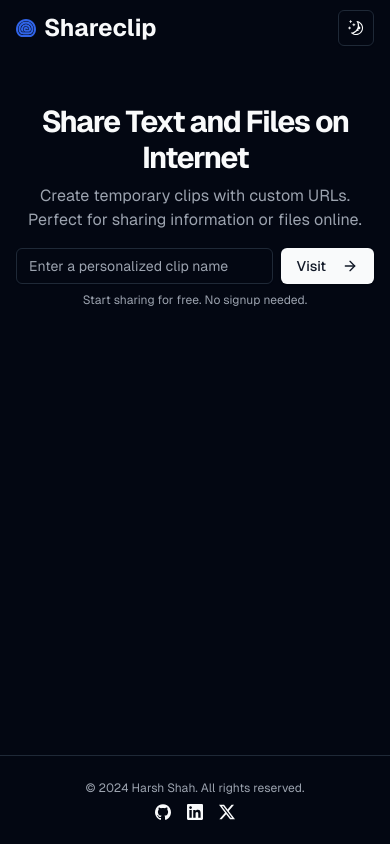
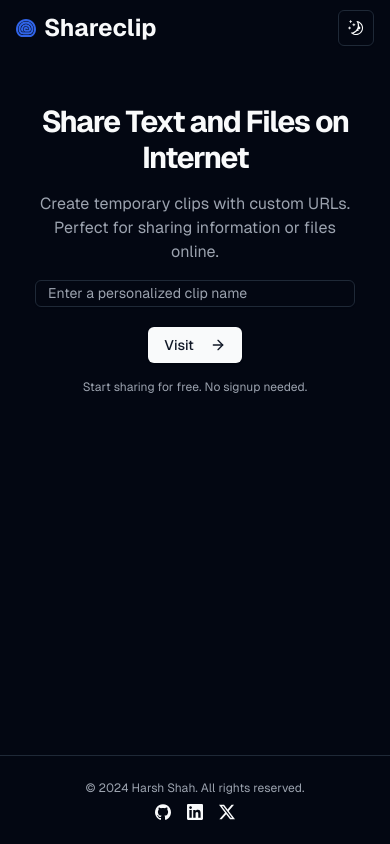
Before and after one commit to shaharsh624/shareclip-v2, a Next.js app: page / in a window 390 px wide. Built offline with nearby package versions, Linux system fonts and the light colour scheme; what node-cron would draw is missing.

Commit message:
Made Home Page Responsive

```diff
--- a/app/page.tsx
+++ b/app/page.tsx
@@ -23,38 +23,41 @@
             <Navbar />
             <main className="flex-1">
                 <section className="w-full py-12 md:py-24 lg:py-32 xl:py-48">
-                    <div className="container px-4 md:px-6">
+                    <div className="container mx-auto px-4 md:px-6">
                         <div className="flex flex-col items-center space-y-4 text-center">
-                            <div className="space-y-2">
-                                <h1 className="text-3xl font-bold tracking-tighter sm:text-4xl md:text-5xl lg:text-6xl/none">
+                            <div className="space-y-4">
+                                <h1 className="text-3xl font-bold tracking-tighter sm:text-4xl md:text-5xl lg:text-6xl">
                                     Share Text and Files on Internet
                                 </h1>
-                                <p className="mx-auto max-w-[550px] text-gray-500 md:text-xl dark:text-gray-400">
+                                <p className="mx-auto max-w-[90%] md:max-w-[550px] text-gray-500 md:text-xl dark:text-gray-400">
                                     Create temporary clips with custom URLs.
                                     Perfect for sharing information or files
                                     online.
                                 </p>
                             </div>
-                            <div className="w-full max-w-sm space-y-2">
+                            <div className="w-full max-w-sm space-y-4">
                                 <form
-                                    className="flex space-x-2"
+                                    className="flex flex-col md:flex-row space-y-5 md:space-y-0 md:space-x-2 items-center justify-center"
                                     onSubmit={handleSubmit}
                                 >
                                     <Input
-                                        className="flex-1"
+                                        className="max-w-xs flex-1"
                                         placeholder="Enter a personalized clip name"
                                         type="text"
                                         value={clipName}
                                         onChange={(e) =>
                                             setClipName(e.target.value)
-                                        } // Update state on input change
+                                        }
                                     />
-                                    <Button type="submit">
+                                    <Button
+                                        type="submit"
+                                        className="max-w-xs md:w-auto"
+                                    >
                                         Visit
                                         <ArrowRight className="ml-2 h-4 w-4" />
                                     </Button>
                                 </form>
-                                <p className="text-xs text-gray-500 dark:text-gray-400">
+                                <p className="text-xs text-gray-500 dark:text-gray-400 text-center">
                                     Start sharing for free. No signup needed.
                                 </p>
                             </div>
```
